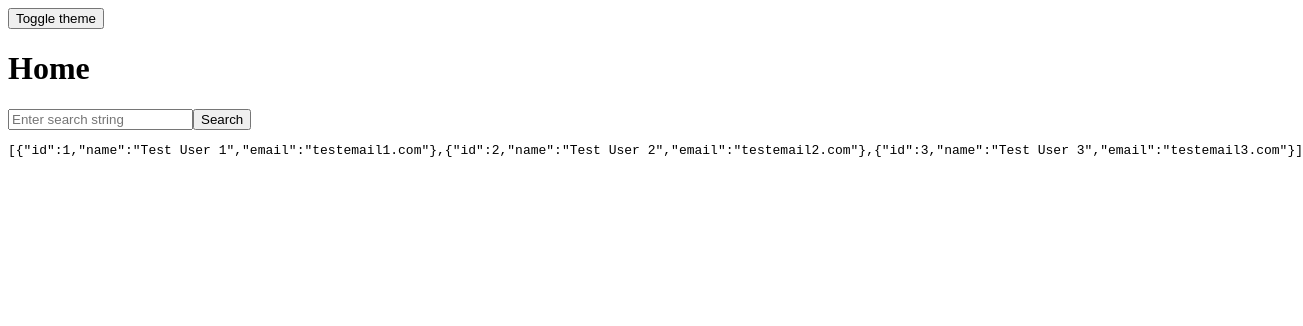
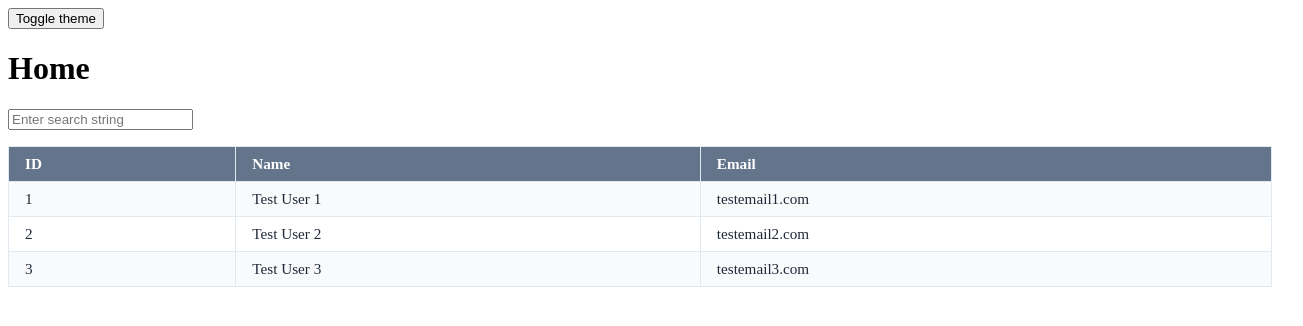
Before and after one commit to pbramley/interview, a React (Vite) app: page / in a window 1280 px wide. Shown: the top 326 px of the page, 1303 px wide, since content can reach past the window. Built offline with nearby package versions, Linux system fonts and the light colour scheme.

Commit message:
Update to use CSS vars and overall dark theme.

```diff
--- a/src/App.tsx
+++ b/src/App.tsx
@@ -1,8 +1,9 @@
-import React from 'react';
+import React, { useEffect } from 'react';
 import { BrowserRouter as Router, Route, Routes } from 'react-router-dom';
 import HomePage from '@pages/HomePage';
 import styles from './App.module.css';
 import { useTheme } from '@context/themeContext/useTheme';
+import './styles/variables.css';
 
 /**
  * Entry point for the React application. Sets up the basic routes, and allows us to launch
@@ -11,6 +12,14 @@ import { useTheme } from '@context/themeContext/useTheme';
  */
 export const App = (): React.JSX.Element => {
    const { theme, toggleTheme } = useTheme();
+
+   /**
+    * Listens to changes in theme from the context provider, and sets the data-theme
+    * for the overall application.
+    */
+   useEffect(() => {
+      document.documentElement.setAttribute('data-theme', theme);
+   }, [theme]);
 
    return (
       <div className={styles[theme]}>
--- /dev/null
+++ b/src/components/domain/form/SearchForm.tsx
@@ -0,0 +1,55 @@
+import { useEffect, useState } from 'react';
+
+// Delay to wait after user input entry, before actually updating the search.
+const DEBOUNCE_TIMER = 350;
+
+/**
+ * Props to be provided to the {@code LookupForm} component.
+ */
+export interface LookupFormProps {
+   /**
+    *
+    * @param searchString string to search for.
+    * @returns
+    */
+   onSearchInputChange: (searchString: string) => void;
+}
+
+/**
+ * Component for a basic form to allow the user to perform some lookup behaviour.
+ * @param onSubmit callback to be invoked when the form is submitted.
+ * @returns
+ */
+export const SearchForm = ({ onSearchInputChange }: LookupFormProps) => {
+   const [input, setInput] = useState('');
+   const [debouncedInput, setDebouncedInput] = useState('');
+
+   /**
+    * Listens to changes to the input, debounces with a delay to have more natural
+    * delay for user input changes.
+    */
+   useEffect(() => {
+      const handler = setTimeout(() => {
+        setDebouncedInput(input);
+      }, DEBOUNCE_TIMER);
+
+      return () => {
+        clearTimeout(handler);
+      };
+    }, [input]);
+
+    /**
+     * Once the debounced input is registered, updates the search input as having changed.
+     */
+    useEffect(() => {
+      onSearchInputChange(debouncedInput);
+    }, [debouncedInput, onSearchInputChange]);
+
+   return (
+     <input
+       value={input}
+       onChange={(e) => setInput(e.target.value)}
+       placeholder="Enter search string"
+     />
+   );
+};
--- a/src/components/domain/searchResults/SearchResults.tsx
+++ /dev/null
@@ -1,34 +0,0 @@
-import React from 'react';
-import type { SearchResult } from '../../../types/searchResult'; // Adjust path as needed
-
-/**
- * Interface defining the props to be provided to the {@code SearchResults} component.
- */
-export interface SearchResultsProps {
-  loading: boolean;
-  data: SearchResult[] | null;
-  error: string | null;
-}
-
-/**
- * Component used to display a list of search results.
- * @param loading Whether or not the results are still being loaded asynchronously from the server.
- * @param data The data to be displayed.
- * @param error Whether or not an error has been returned from the server request.
- * @returns
- */
-export const SearchResults = ({ loading, data, error }: SearchResultsProps): React.JSX.Element => {
-  if (loading) {
-    return <div>Loading...</div>;
-  }
-
-  if (error) {
-    return <div>Error loading results.</div>;
-  }
-
-  return (
-    <div>
-      <pre>{JSON.stringify(data)}</pre>
-    </div>
-  );
-};
--- /dev/null
+++ b/src/components/domain/table/searchResults/SearchResultsTable.module.css
@@ -0,0 +1,37 @@
+.table {
+    width: 100%;
+    border-collapse: collapse;
+    margin-top: var(--spacing-md);
+    font-size: 0.95rem;
+    background-color: var(--color-background);
+  }
+
+  .th,
+  .td {
+    padding: var(--spacing-sm) var(--spacing-md);
+    border: 1px solid var(--color-border);
+    text-align: left;
+    color: var(--color-text);
+  }
+
+  .th {
+    background-color: var(--color-secondary);
+    color: white;
+    font-weight: 600;
+  }
+
+  .tr:nth-child(even) {
+    background-color: #fff;
+  }
+
+  .tr:hover {
+    background-color: var(--color-border);
+  }
+
+  .loading,
+  .error {
+    text-align: center;
+    padding: var(--spacing-lg);
+    font-size: 1rem;
+    color: var(--color-text);
+  }
--- /dev/null
+++ b/src/components/domain/table/searchResults/SearchResultsTable.tsx
@@ -0,0 +1,50 @@
+import React from 'react';
+import type { SearchResult } from '../../../../types/searchResult'; // Adjust path as needed
+import styles from './SearchResultsTable.module.css';
+
+/**
+ * Interface defining the props to be provided to the {@code SearchResults} component.
+ */
+export interface SearchResultsProps {
+  loading: boolean;
+  data: SearchResult[] | null;
+  error: string | null;
+}
+
+/**
+ * Component used to display a table of search results
+ * @param loading Whether or not the results are still being loaded asynchronously from the server.
+ * @param data The data to be displayed.
+ * @param error Whether or not an error has been returned from the server request.
+ * @returns
+ */
+export const SearchResultsTable = ({ loading, data, error }: SearchResultsProps): React.JSX.Element => {
+  if (loading) {
+    return <div>Loading...</div>;
+  }
+
+  if (error) {
+    return <div>Error loading results.</div>;
+  }
+
+  return (
+    <table className={styles['table']}>
+      <thead>
+        <tr>
+          <th className={styles['th']}>ID</th>
+          <th className={styles['th']}>Name</th>
+          <th className={styles['th']}>Email</th>
+        </tr>
+      </thead>
+      <tbody>
+        {data?.map((result) => (
+          <tr className={styles['tr']} key={result.id}>
+            <td className={styles['td']}>{result.id}</td>
+            <td className={styles['td']}>{result.name}</td>
+            <td className={styles['td']}>{result.email}</td>
+          </tr>
+        ))}
+      </tbody>
+    </table>
+  );
+};
--- a/src/components/shared/form/SearchForm.tsx
+++ /dev/null
@@ -1,42 +0,0 @@
-import { useState } from 'react';
-
-/**
- * Props to be provided to the {@code LookupForm} component.
- */
-export interface LookupFormProps {
-   /**
-    *
-    * @param searchString string to search for.
-    * @returns
-    */
-   onSubmit: (searchString: string) => void;
-}
-
-/**
- * Component for a basic form to allow the user to perform some lookup behaviour.
- * @param onSubmit callback to be invoked when the form is submitted.
- * @returns
- */
-export const LookupForm = ({ onSubmit }: LookupFormProps) => {
-   const [input, setInput] = useState('');
-
-   const handleSubmit = (e: React.FormEvent) => {
-      e.preventDefault();
-      if (!input.trim()) {
-         return;
-      }
-
-      onSubmit(input.trim());
-   };
-
-   return (
-      <form onSubmit={handleSubmit}>
-         <input
-            value={input}
-            onChange={(e) => setInput(e.target.value)}
-            placeholder="Enter search string"
-         />
-         <button type="submit">Search</button>
-      </form>
-   );
-};
--- a/src/pages/HomePage.tsx
+++ b/src/pages/HomePage.tsx
@@ -1,7 +1,7 @@
 import { useSearch } from '@hooks/useSearch';
-import { LookupForm } from '../components/shared/form/SearchForm';
+import { SearchForm } from '../components/domain/form/SearchForm';
 import React, { useState } from 'react';
-import { SearchResults } from '@components/domain/searchResults/SearchResults';
+import { SearchResultsTable } from '@components/domain/table/searchResults/SearchResultsTable';
 
 /**
  * Default placeholder home page.
@@ -10,23 +10,22 @@ import { SearchResults } from '@components/domain/searchResults/SearchResults';
 export const HomePage = (): React.JSX.Element => {
    const [searchString, setSearchString] = useState<string | undefined>();
 
-
    // Perform search for data using the input search string
-   const { data, error, loading } = useSearch({ query: searchString});
+   const { data, error, loading } = useSearch({ query: searchString });
 
    /**
     * Callback function to invoke when our form is submitted.
     * @param searchString
     */
-   const handleSearch = (searchString: string): void => {
+   const onSearchInputChange = (searchString: string): void => {
       setSearchString(searchString);
    };
 
    return (
       <div>
          <h1>Home</h1>
-         <LookupForm onSubmit={handleSearch} />
-         <SearchResults loading={loading} data={data} error={error} />
+         <SearchForm onSearchInputChange={onSearchInputChange} />
+         <SearchResultsTable loading={loading} data={data} error={error} />
       </div>
    );
 };
--- /dev/null
+++ b/src/styles/variables.css
@@ -0,0 +1,18 @@
+:root {
+    --color-primary: #1e40af;
+    --color-secondary: #64748b;
+    --color-background: #f9fafb;
+    --color-border: #e2e8f0;
+    --color-text: #1f2937;
+    --color-error: #dc2626;
+
+    --font-base: 'Inter', sans-serif;
+    --spacing-sm: 0.5rem;
+    --spacing-md: 1rem;
+    --spacing-lg: 2rem;
+  }
+
+  [data-theme='dark'] {
+    --color-text: #f9fafb;
+    --color-background: #1f2937;
+  }
```
